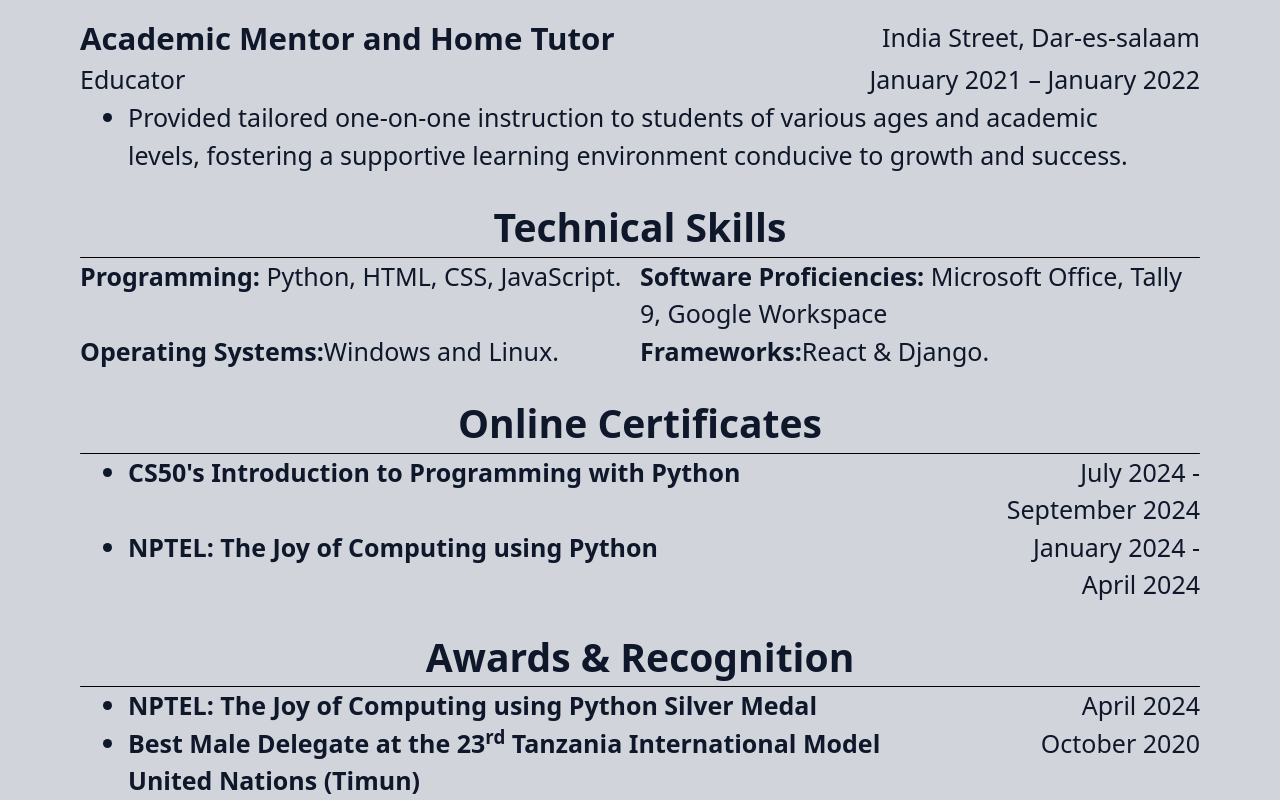
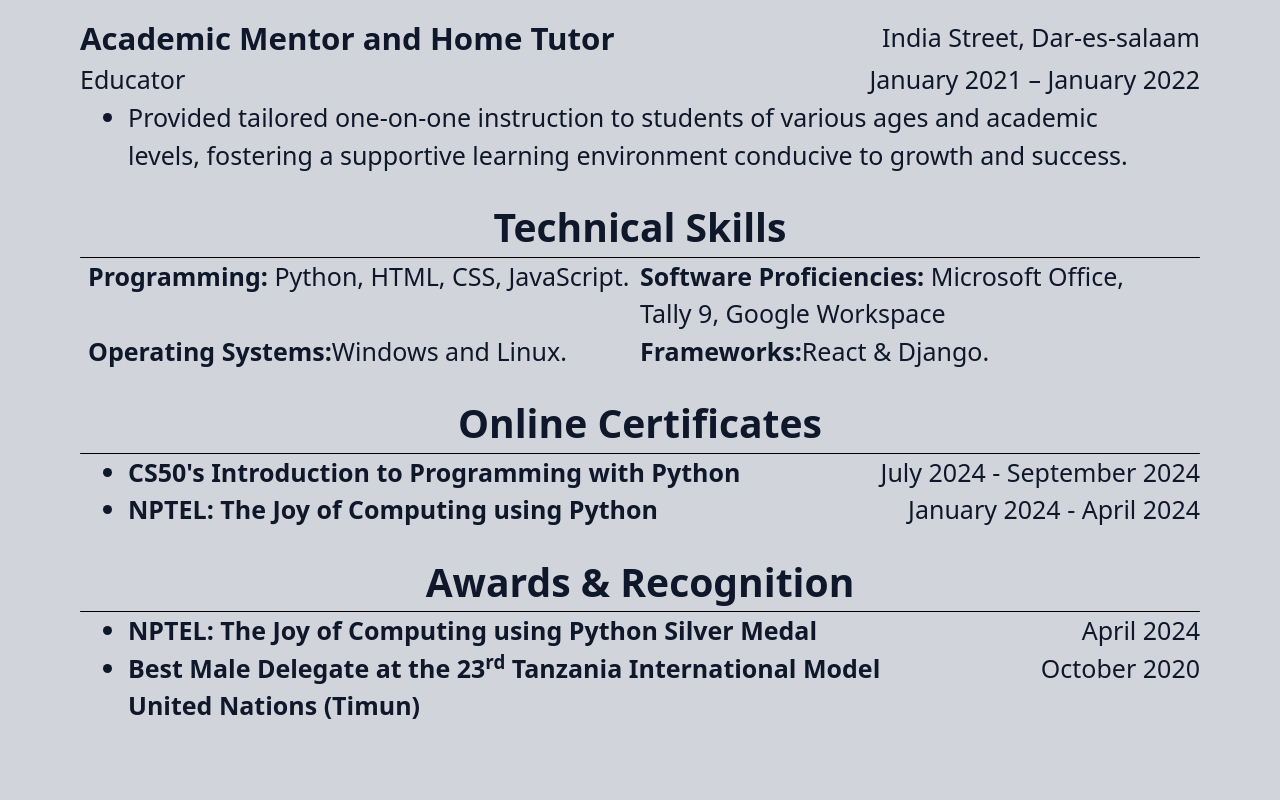
Before and after one commit to ebrahimHakimuddin/Resume-CV, a plain HTML site: page index.html in a window 1280 px wide. Shown: the part 1567-2367 px from the top of the page. After the commit the page ends 2292 px from the top, so only its background shows below. Drawn offline with Linux system fonts and the light colour scheme.

Commit message:
Made some minor UI improvements

```diff
--- a/index.html
+++ b/index.html
@@ -288,14 +288,15 @@
                 class="mt-6  text-center text-smbase font-bold text-slate-900 dark:text-white font-sans  tablet:text-xl laptop:text-4xl">
                 Technical Skills</h1>
             <hr class="w-100 mx-[10px] tablet:mx-[50px] laptop:mx-[80px] h-px bg-black dark:bg-white  border-0 rounded">
-            <ul class="list-inside my-0 mx-[10px] tablet:mx-[50px] laptop:mx-[80px] grid grid-cols-2">
-                <li
-                    class="text-left text-xs text-slate-900 dark:text-white font-sans text-wrap tablet:text-base laptop:text-2xl">
-                    <span class="font-bold">Programming:</span> Python, HTML, CSS, JavaScript.
+            <ul class="list-inside my-0 mx-[10px] px-2 tablet:mx-[50px] laptop:mx-[80px] grid grid-cols-2">
+                <li class="text-left text-xs text-slate-900 dark:text-white font-sans tablet:text-base laptop:text-2xl">
+                    <div class="text-wrap"><span class="font-bold">Programming:</span> Python, HTML, CSS, JavaScript.
+                    </div>
                 </li>
                 <li
                     class=" text-xs text-left  text-slate-900 dark:text-white font-sans text-wrap tablet:text-base laptop:text-2xl">
-                    <span class="font-bold">Software Proficiencies:</span> Microsoft Office, Tally 9, Google Workspace
+                    <span class="font-bold">Software Proficiencies:</span> Microsoft Office, Tally&nbsp;9, Google
+                    Workspace
                 </li>
                 <li
                     class="text-left text-xs text-slate-900 dark:text-white font-sans text-wrap tablet:text-base laptop:text-2xl">
@@ -314,8 +315,8 @@
                 class="mt-6  text-center text-smbase font-bold text-slate-900 dark:text-white font-sans  tablet:text-xl laptop:text-4xl">
                 Online Certificates</h1>
             <hr class="w-100 mx-[10px] tablet:mx-[50px] laptop:mx-[80px] h-px bg-black dark:bg-white  border-0 rounded">
-            <ul class="list-disc list-outside my-0 mx-[10px] tablet:mx-[50px] laptop:mx-[80px] grid grid-cols-5">
-                <div class="col-span-4">
+            <ul class="list-disc list-outside my-0 mx-[10px] tablet:mx-[50px] laptop:mx-[80px] grid grid-cols-3">
+                <div class="col-span-2">
                     <li
                         class="mx-5 tablet:mx-8 laptop:mx-12 text-left text-xs text-slate-900 dark:text-white font-sans font-bold text-wrap tablet:text-base laptop:text-2xl">
                         <a href="https://certificates.cs50.io/3bf6c4b5-9b8a-492e-bd12-b584f37985c2.pdf?size=letter"
@@ -326,10 +327,10 @@
                     </li>
                 </div>
                 <h1
-                    class="text-right text-xs text-slate-900 dark:text-gray-300 font-sans text-wrap tablet:text-base laptop:text-2xl">
+                    class="text-right text-xs text-slate-900 dark:text-gray-300 font-sans text-nowrap tablet:text-base laptop:text-2xl">
                     July 2024 - September 2024
                 </h1>
-                <div class="col-span-4">
+                <div class="col-span-2">
                     <li
                         class="mx-5 tablet:mx-8 laptop:mx-12 text-left text-xs text-slate-900 dark:text-white font-sans font-bold text-wrap tablet:text-base laptop:text-2xl">
                         <a href="https://archive.nptel.ac.in/content/noc/NOC24/SEM1/Ecertificates/106/noc24-cs57/Course/NPTEL24CS57S56550006930479288.pdf"
@@ -340,7 +341,7 @@
                     </li>
                 </div>
                 <h1
-                    class="text-right text-xs text-slate-900 dark:text-gray-300 font-sans text-wrap tablet:text-base laptop:text-2xl">
+                    class="text-right text-xs text-slate-900 dark:text-gray-300 font-sans text-nowrap tablet:text-base laptop:text-2xl">
                     January 2024 - April 2024
                 </h1>
             </ul>
```
Also changed, not shown: output.css.
